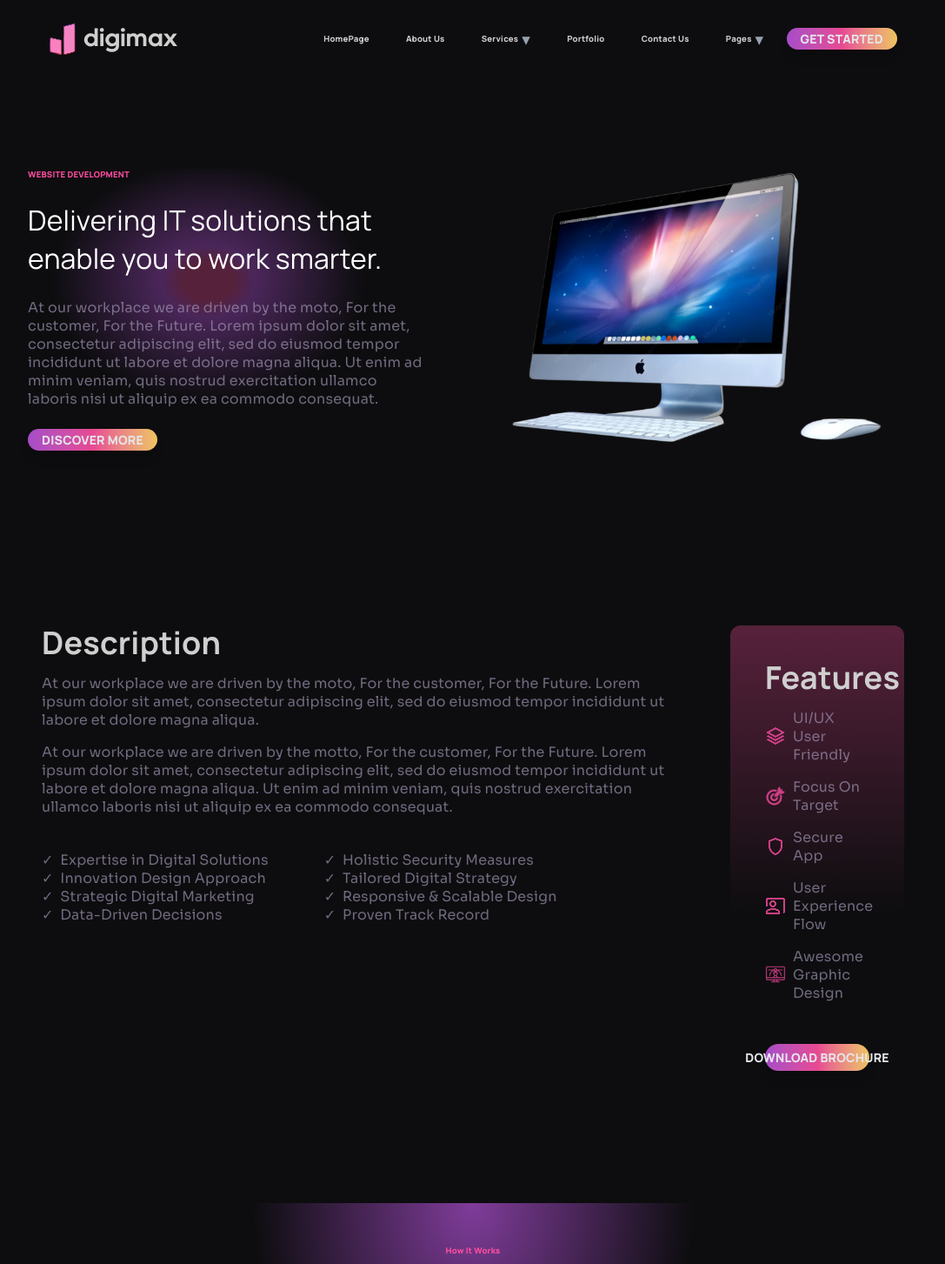
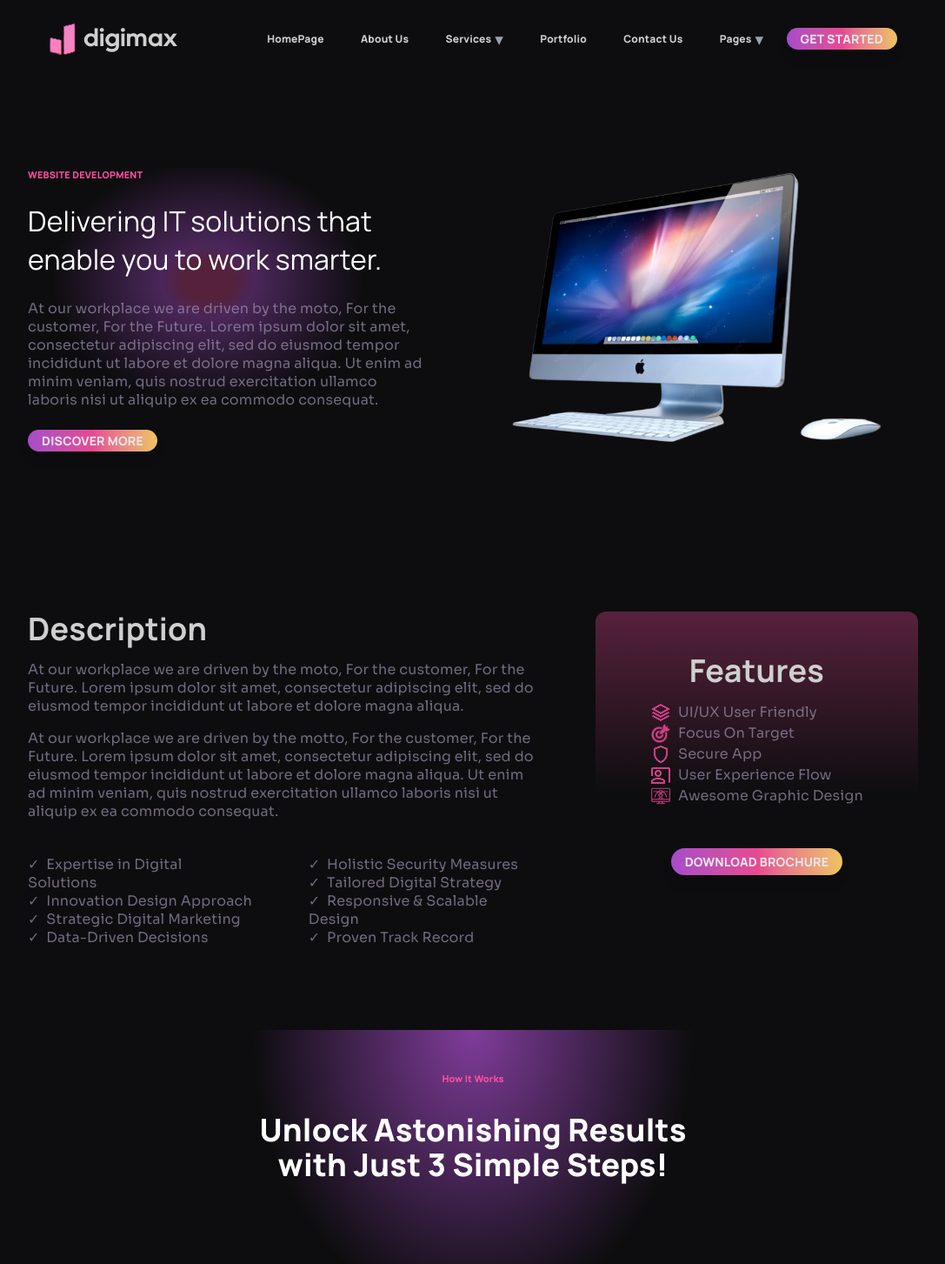
Before and after one commit to zedrock-coding/digimax-styling-copy, a React (Vite) app: page / in a window 1280 px wide. Shown: the top 1453 px of the page at 87% size, without its empty margins (96-1183 px from the left). Built offline with nearby package versions, Linux system fonts and the light colour scheme.

Commit message:
Refactor component styles for improved responsiveness and consistency; update text sizes and spacing across CTA, HowItWorks, DetailsAndFeatures, heroSection, navbar, and StyleButton components.

```diff
--- a/src/components/CTA.jsx
+++ b/src/components/CTA.jsx
@@ -5,7 +5,7 @@ import StyleButton from './styleButton.jsx';
 const divCTA = (
     <div className="relative z-10 w-[95%] sm:w-[90%] md:w-[70%] lg:w-[60%] flex flex-col gap-6 text-left rounded-2xl py-8 px-6 md:py-16 md:px-12 bg-purple-CTA-bg shadow-2xl mx-auto my-16 backdrop-blur-sm">
         <h2 className="text-text-h font-bold font-sans text-3xl md:text-4xl leading-tight">Pioneering Digital Excellence:<br />Discover the Digimax<br />Advantage.</h2>
-        <p className="text-base text-text-muted font-description">Experience the future of digital solutions with Digimax. Our cutting-edge technology and innovative approach empower businesses to thrive in the digital age. Join us on a journey of transformation and success.</p>
+        <p className="text-base text-text font-description">Experience the future of digital solutions with Digimax. Our cutting-edge technology and innovative approach empower businesses to thrive in the digital age. Join us on a journey of transformation and success.</p>
         <StyleButton matter="DISCOVER MORE" />
     </div>
 )
--- a/src/components/HowItWorks.jsx
+++ b/src/components/HowItWorks.jsx
@@ -24,7 +24,7 @@ const Cards = ({ img, title, text, btnText }) => {
 const HowItWorks = () => {
     return (
         <div className='w-full flex flex-col gap-8 bg-radial-[at_50%_0%] from-gradient-purple-faded to-transparent from-0% to-35% mt-16 md:mt-24 pt-12'>
-            <h4 className='font-extrabold text-primary-pink font-sans text-[clamp(0.45rem,0.75vw,1rem)] text-center'>How It Works</h4>
+            <h4 className='font-extrabold text-primary-pink font-sans text-[clamp(0.65rem,0.85vw,1rem)] text-center'>How It Works</h4>
             <h2 className='text-text-h font-extrabold font-sans text-3xl md:text-4xl text-center w-[95%] md:w-[70%] lg:w-[50%] mx-auto'>Unlock Astonishing Results with Just 3 Simple Steps!</h2>
             <div className='grid grid-cols-1 md:grid-cols-2 xl:grid-cols-4 items-center justify-between gap-6 px-4 py-12'>
                 <Cards img={chat} title="Free Consultation" text={cardText} btnText="CHAT NOW" />
--- a/src/components/detailsAndFeatures.jsx
+++ b/src/components/detailsAndFeatures.jsx
@@ -24,7 +24,7 @@ const description = (
         <p className="text-text-muted font-description">
             At our workplace we are driven by the motto, For the customer, For the Future. Lorem ipsum dolor sit amet, consectetur adipiscing elit, sed do eiusmod tempor incididunt ut labore et dolore magna aliqua. Ut enim ad minim veniam, quis nostrud exercitation ullamco laboris nisi ut aliquip ex ea commodo consequat.
         </p>
-        <div className="flex flex-col sm:flex-row gap-4 sm:gap-8 lg:gap-16 mt-6">
+        <div className="flex flex-col sm:flex-row gap-4 sm:gap-x-8 lg:gap-x-16 mt-6">
             <ul className="list-none list-inside text-text-muted font-description">
                 <li>✓ &nbsp;Expertise in Digital Solutions</li>
                 <li>✓ &nbsp;Innovation Design Approach</li>
@@ -42,25 +42,29 @@ const description = (
 )
 
 const features = (
-    <div className="flex flex-col gap-4 bg-gradient-to-b from-primary-pink-transparent to-transparent p-6 md:p-10 from-1% to-60% rounded-xl w-full">
-        <h2 className="text-text font-sans text-4xl font-bold">Features</h2>
+    <div className="flex flex-col gap-4 bg-gradient-to-b from-primary-pink-transparent to-transparent p-6 md:px-4 md:py-10 xl:p-12 from-1% to-60% rounded-xl w-full">
+        <h2 className="text-text font-sans text-4xl font-bold self-center">Features</h2>
+        <div className = 'self-center'>
             <FeatureItem icon={UIUX} text="UI/UX User Friendly" />
             <FeatureItem icon={target} text="Focus On Target" />
             <FeatureItem icon={secure} text="Secure App" />
             <FeatureItem icon={userFlow} text="User Experience Flow" />
             <FeatureItem icon={graphic} text="Awesome Graphic Design" />
+        </div>
         <div className='py-2'></div>
+        <div className='item-center self-center'>
             <StyleButton matter="DOWNLOAD BROCHURE" fullWidth={true} />
+        </div>
     </div>
 )
 
 const DetailsAndFeatures = () => {
     return (
-        <div className='grid grid-cols-1 md:grid-cols-3 xl:grid-cols-4 p-4 gap-8 mt-10 md:mt-15 xl:mt-20 md:gap-12 xl:gap-16'>
+        <div className='grid grid-cols-1 md:grid-cols-3 xl:grid-cols-5 gap-8 mt-10 md:mt-15 xl:mt-20 md:gap-12 xl:gap-16'>
             <div className='md:col-span-2 xl:col-span-3'>
                 {description}
             </div>
-            <div className='md:col-span-1 xl:col-span-1'>
+            <div className='md:col-span-1 xl:col-span-2'>
                 {features}
             </div>
         </div>
--- a/src/components/heroSection.jsx
+++ b/src/components/heroSection.jsx
@@ -4,7 +4,7 @@ import StyleButton from './styleButton.jsx';
 
 const leftDiv = (
     <div className='flex flex-col items-start relative w-full md:w-[60%] xl:w-[45%] gap-y-6 bg-radial-[at_45%_40%] from-primary-pink-transparent via-gradient-purple-transparent to-transparent from-8% via-15% to-50%'>
-        <h4 className='font-extrabold text-primary-pink font-sans text-[clamp(0.45rem,0.75vw,1rem)]'>WEBSITE DEVELOPMENT</h4>
+        <h4 className='font-extrabold text-primary-pink font-sans text-[clamp(0.65rem,0.85vw,1rem)]'>WEBSITE DEVELOPMENT</h4>
         <h1 className='text-text-h font-sans nowrap text-[clamp(1.5rem,2.5vw,3.5rem)]'>Delivering IT solutions that enable you to work smarter.</h1>
         <p className='text-text-muted font-description'>At our workplace we are driven by the moto, For the customer, For the Future. Lorem ipsum dolor sit amet, consectetur adipiscing elit, sed do eiusmod tempor incididunt ut labore et dolore magna aliqua. Ut enim ad minim veniam, quis nostrud exercitation ullamco laboris nisi ut aliquip ex ea commodo consequat.</p>
         <StyleButton matter="DISCOVER MORE" />
--- a/src/components/navbar.jsx
+++ b/src/components/navbar.jsx
@@ -5,7 +5,7 @@ import StyleButton from './styleButton.jsx';
 
 var nonListElements = (item) => (
     <li>
-        <a href="#" className="inline-flex px-[clamp(0.45rem,1.25vw,1.5rem)] py-[clamp(0.25rem,0.5vw,0.75rem)] items-center hover:bg-gray-700 hover:opacity-90 rounded-4xl whitespace-nowrap text-[clamp(0.5rem,0.75vw,0.85rem)] font-extrabold font-sans">
+        <a href="#" className="inline-flex px-[clamp(0.45rem,1.25vw,1.5rem)] py-[clamp(0.25rem,0.5vw,0.75rem)] items-center hover:bg-gray-700 hover:opacity-90 rounded-4xl whitespace-nowrap text-[clamp(0.75rem,0.9vw,1rem)] font-extrabold font-sans">
             <span>{item}</span>
         </a>
     </li>
@@ -13,7 +13,7 @@ var nonListElements = (item) => (
 
 var listElements = (parentItem, childItems) => (
     <li className='relative parent'>
-        <a href="#" className="inline-flex px-[clamp(0.45rem,1.25vw,1.5rem)] py-[clamp(0.25rem,0.5vw,0.75rem)] items-center hover:bg-gray-700 hover:opacity-90 rounded-4xl whitespace-nowrap text-[clamp(0.5rem,0.75vw,0.85rem)] font-extrabold font-sans">
+        <a href="#" className="inline-flex px-[clamp(0.45rem,1.25vw,1.5rem)] py-[clamp(0.25rem,0.5vw,0.75rem)] items-center hover:bg-gray-700 hover:opacity-90 rounded-4xl whitespace-nowrap text-[clamp(0.75rem,0.9vw,1rem)] font-extrabold font-sans">
             <span>{parentItem}</span>
         </a>
         <ul className='child transition duration-300 absolute top-full right-0 w-48 bg-[--accent-bg] shadow-lg rounded-b z-50'>
@@ -24,7 +24,7 @@ var listElements = (parentItem, childItems) => (
 
 var childItemElements = (childItem) => (
     <li key={childItem}>
-        <a href="#" className="flex px-4 py-3 hover:bg-gray-700 hover:opacity-90 text-[clamp(0.5rem,0.75vw,0.85rem)] whitespace-nowrap font-sans">
+        <a href="#" className="flex px-4 py-3 hover:bg-gray-700 hover:opacity-90 text-[clamp(0.75rem,0.9vw,1rem)] whitespace-nowrap font-sans">
             <span>{childItem}</span>
         </a>
     </li>
--- a/src/components/styleButton.jsx
+++ b/src/components/styleButton.jsx
@@ -2,11 +2,11 @@ import '../index.css';
 
 const StyleButton = ({ matter, fullWidth = false }) => {
     const widthClasses = fullWidth
-        ? 'w-full py-[clamp(0.25rem,0.5vw,0.75rem)]'
+        ? 'xl:w-full size-fit px-[clamp(0.75rem,1.25vw,1.75rem)] py-[clamp(0.25rem,0.5vw,0.75rem)]'
         : 'px-[clamp(0.5rem,1.25vw,1.5rem)] py-[clamp(0.15rem,0.25vw,0.5rem)] size-fit';
 
     return (
-        <button className={`${widthClasses} flex items-center justify-center bg-gradient-to-r from-gradient-purple via-gradient-pink to-gradient-yellow hover:opacity-90 hover:brightness-125 transition-opacity rounded-4xl whitespace-nowrap text-[clamp(0.65rem,1.1vw,1rem)] font-extrabold text-gray-200 shadow-lg transition duration-300 ease-in-out font-sans`}>
+        <button className={`${widthClasses} flex items-center justify-center bg-gradient-to-r from-gradient-purple via-gradient-pink to-gradient-yellow hover:opacity-90 hover:brightness-125 transition-opacity rounded-4xl whitespace-nowrap text-[clamp(0.85rem,1.1vw,1.5rem)] font-extrabold text-gray-200 shadow-lg transition duration-300 ease-in-out font-sans`}>
             {matter}
         </button>
     )
```
Lines whose indentation alone changed are shown as unchanged.
